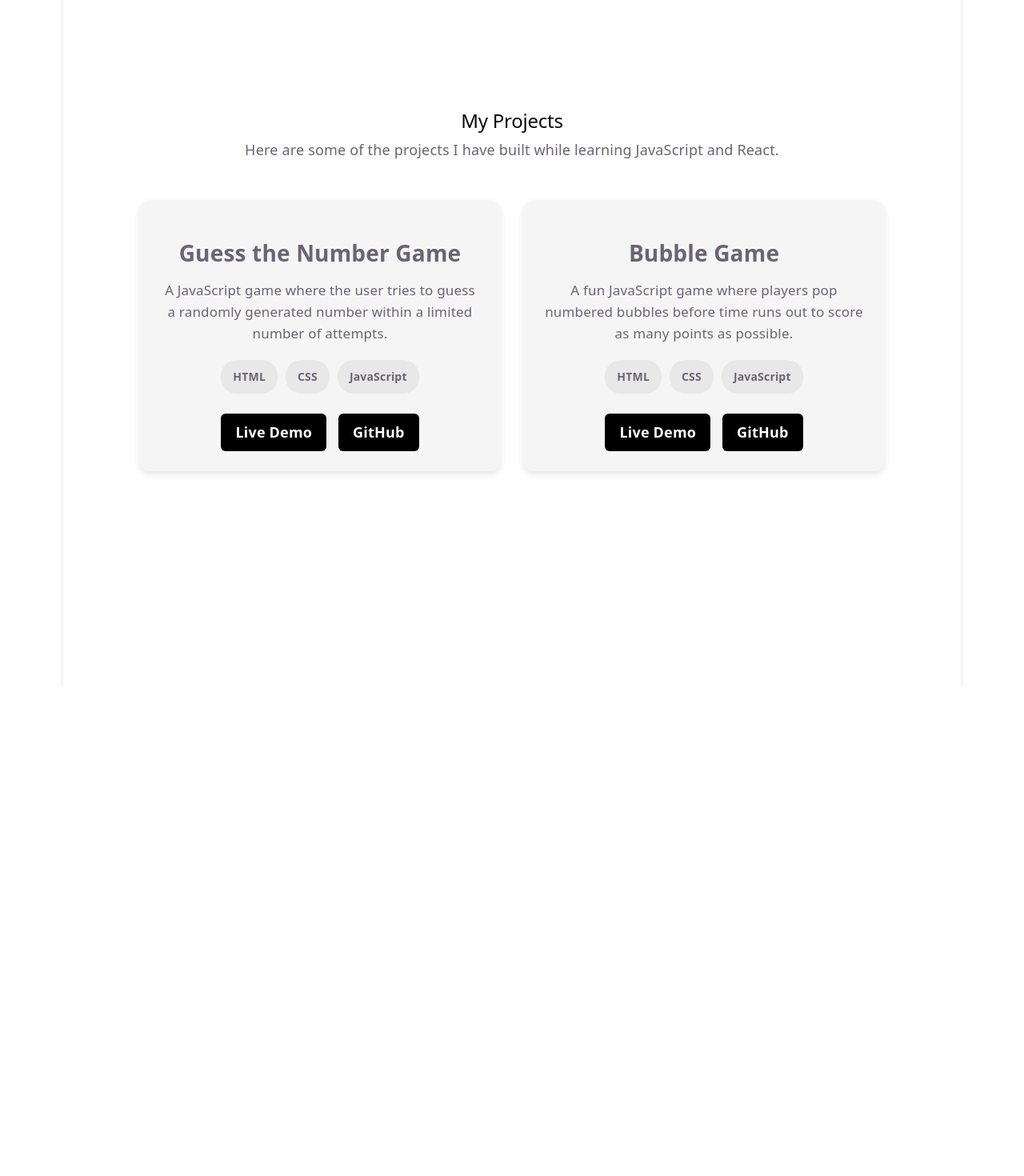
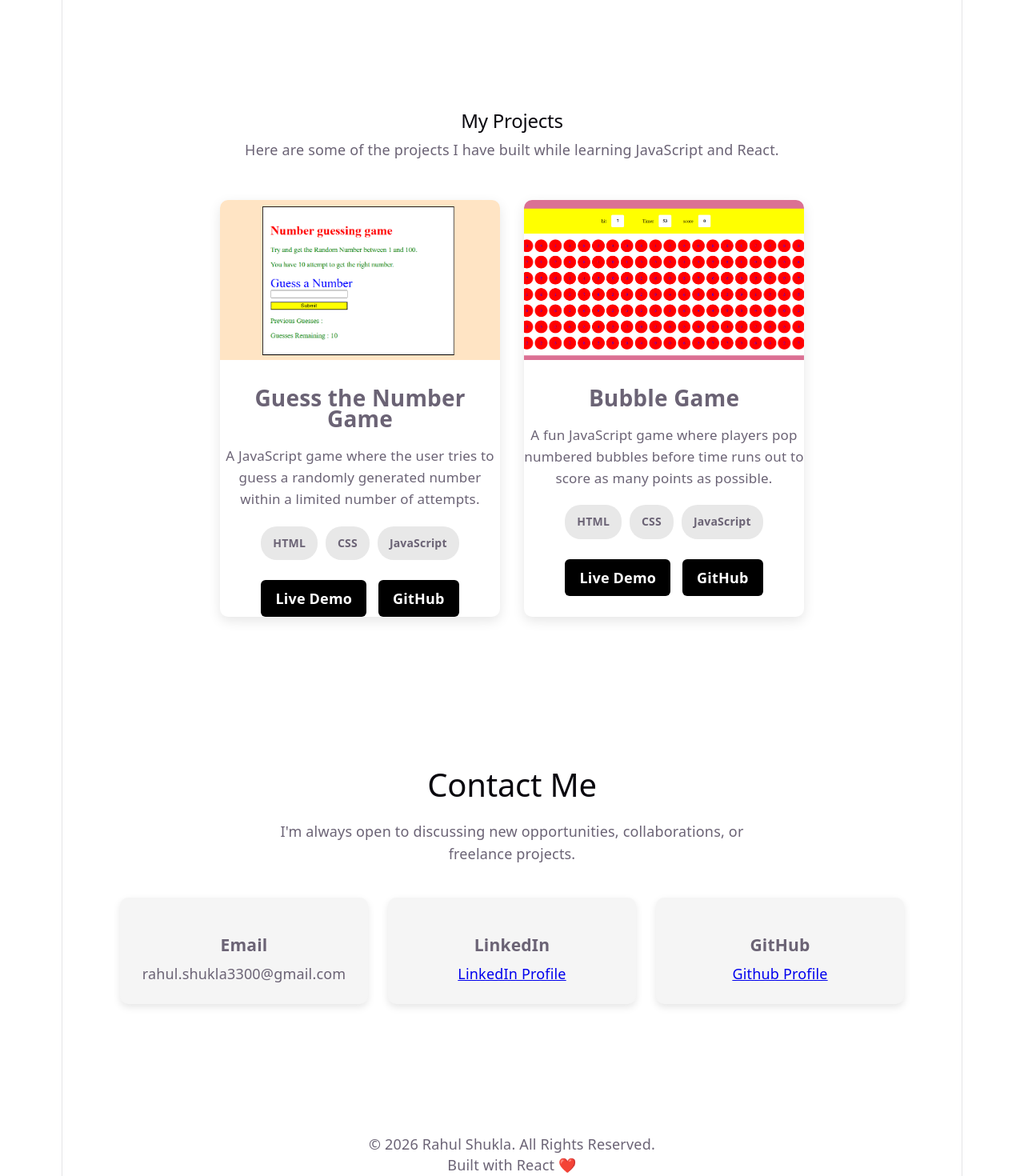
Before and after one commit to RahulShukla3300/My-Portfolio-React, a React (Vite) app: page / in a window 1280 px wide. Shown: the part 1931-3401 px from the top of the page at 80% size. Before the commit the page ends 2788 px from the top, so only its background shows below. Built offline with nearby package versions, Linux system fonts and the light colour scheme.

Commit message:
Implement Reusable ProjectCards , Contact , Fotter Section

```diff
--- a/src/App.css
+++ b/src/App.css
@@ -142,12 +142,17 @@ margin: 10px 0;
 }
 
 .project-card {
-  width: 400px;
-  padding: 25px;
-  border-radius: 12px;
-  background-color: #f5f5f5;
-  box-shadow: 0 4px 10px rgba(0, 0, 0, 0.1);
+  width: 350px;
+  border-radius: 10px;
+  overflow: hidden;
+  background-color: white;
+  box-shadow: 0 5px 15px rgba(0, 0, 0, 0.1);
   transition: all 0.3s ease;
+}
+
+.project-card:hover {
+  transform: translateY(-10px);
+  box-shadow: 0 10px 25px rgba(0, 0, 0, 0.2);
 }
 
 .project-card h3 {
@@ -199,3 +204,58 @@ margin: 10px 0;
   background-color: #333;
   transform: translateY(-3px);
 }
+
+.project-image {
+  width: 100%;
+  height: 200px;
+  object-fit: cover;
+  border-radius: 8px 8px 0 0;
+}
+
+#contact {
+  min-height: 70vh;
+  padding: 100px 50px;
+  text-align: center;
+  box-sizing: border-box;
+}
+
+#contact h2 {
+  font-size: 40px;
+  margin-bottom: 20px;
+}
+
+#contact > p {
+  max-width: 650px;
+  margin: 0 auto 40px;
+  font-size: 18px;
+  line-height: 1.6;
+}
+
+.contact-container {
+  display: flex;
+  justify-content: center;
+  gap: 25px;
+  flex-wrap: wrap;
+}
+
+.contact-item {
+  width: 260px;
+  padding: 25px;
+  border-radius: 10px;
+  background-color: #f5f5f5;
+  box-shadow: 0 4px 10px rgba(0, 0, 0, 0.1);
+  transition: all 0.3s ease;
+}
+
+.contact-item:hover {
+  transform: translateY(-5px);
+  box-shadow: 0 10px 20px rgba(0, 0, 0, 0.2);
+}
+
+.contact-item h3 {
+  margin-bottom: 10px;
+}
+
+.contact-item p {
+  margin: 0;
+}
--- a/src/App.jsx
+++ b/src/App.jsx
@@ -4,6 +4,8 @@ import Hero from './Component/hero'
 import About from './Component/About'
 import Skill from './Component/Skill'
 import Projects from './Component/Projects'
+import Contact from './Component/Contact'
+import Footer from './Component/Footer'
 
 function App() {
   return (
@@ -13,6 +15,8 @@ function App() {
       <About />
       <Skill />
       <Projects />
+      <Contact />
+      <Footer />
 
     </>
   )
--- /dev/null
+++ b/src/Component/Contact.jsx
@@ -0,0 +1,40 @@
+function Contact() {
+  return (
+    <section id="contact">
+      <h2>Contact Me</h2>
+
+      <p>
+        I'm always open to discussing new opportunities,
+        collaborations, or freelance projects.
+      </p>
+
+      <div className="contact-container">
+
+        <div className="contact-item">
+          <h3>Email</h3>
+          <p>rahul.shukla3300@gmail.com</p>
+        </div>
+
+        <div className="contact-item">
+          <h3>LinkedIn</h3>
+          <p>
+            <a href="https://www.linkedin.com/in/rahul-shuklacse/" target="blank" rel="noreferrer">  LinkedIn Profile
+                </a>
+
+            </p>
+        </div>
+
+        <div className="contact-item">
+          <h3>GitHub</h3>
+          <p>
+            <a href="https://github.com/RahulShukla3300" target="blank" rel="noreferrer">Github Profile</a>
+
+            </p>
+        </div>
+
+      </div>
+    </section>
+  )
+}
+
+export default Contact
--- /dev/null
+++ b/src/Component/Footer.jsx
@@ -0,0 +1,13 @@
+function Footer() {
+  return (
+    <footer id="footer">
+      <p>© 2026 Rahul Shukla. All Rights Reserved.</p>
+
+      <p>
+        Built with React ❤️
+      </p>
+    </footer>
+  )
+}
+
+export default Footer
--- a/src/Component/ProjectCard.jsx
+++ b/src/Component/ProjectCard.jsx
@@ -1,6 +1,13 @@
 function ProjectCard(props) {
   return (
     <div className="project-card">
+
+       <img
+       src={props.image}
+        alt={props.title}
+          className="project-image"
+        />
+
       <h3>{props.title}</h3>
 
       <p>{props.description}</p>
--- a/src/Component/Projects.jsx
+++ b/src/Component/Projects.jsx
@@ -1,4 +1,7 @@
 import ProjectCard from "./ProjectCard";
+
+import GuessNumberImg from "../assets/Projects/GuessTheNum.png"
+import bubbleImg from "../assets/Projects/bubble.png"
 
 
 function Projects() {
@@ -13,23 +16,25 @@ function Projects() {
 
       <div className="projects-container">
         <ProjectCard
+          image = {GuessNumberImg}
           title="Guess the Number Game"
           description="A JavaScript game where the user tries to guess a randomly generated number within a limited number of attempts."
           tech1="HTML"
           tech2="CSS"
           tech3="JavaScript"
-          liveDemo="#"
-          github="#"
+          liveDemo="https://rahulshukla3300.github.io/Learn-JavaScript-Practice-Project/Guess-The-Number/"
+          github="https://github.com/RahulShukla3300/Learn-JavaScript-Practice-Project"
         />
 
         <ProjectCard
-        title="Bubble Game"
+          image = {bubbleImg}
+          title="Bubble Game"
           description="A fun JavaScript game where players pop numbered bubbles before time runs out to score as many points as possible."
           tech1="HTML"
           tech2="CSS"
           tech3="JavaScript"
           liveDemo="#"
-          github="#"
+          github="https://github.com/RahulShukla3300/Learn-JavaScript-Practice-Project/tree/main/Bubble%20Game"
         />
 
       </div>
```
Also changed, not shown: src/assets/Projects/GuessTheNum.png (added), src/assets/Projects/bubble.png (added).
